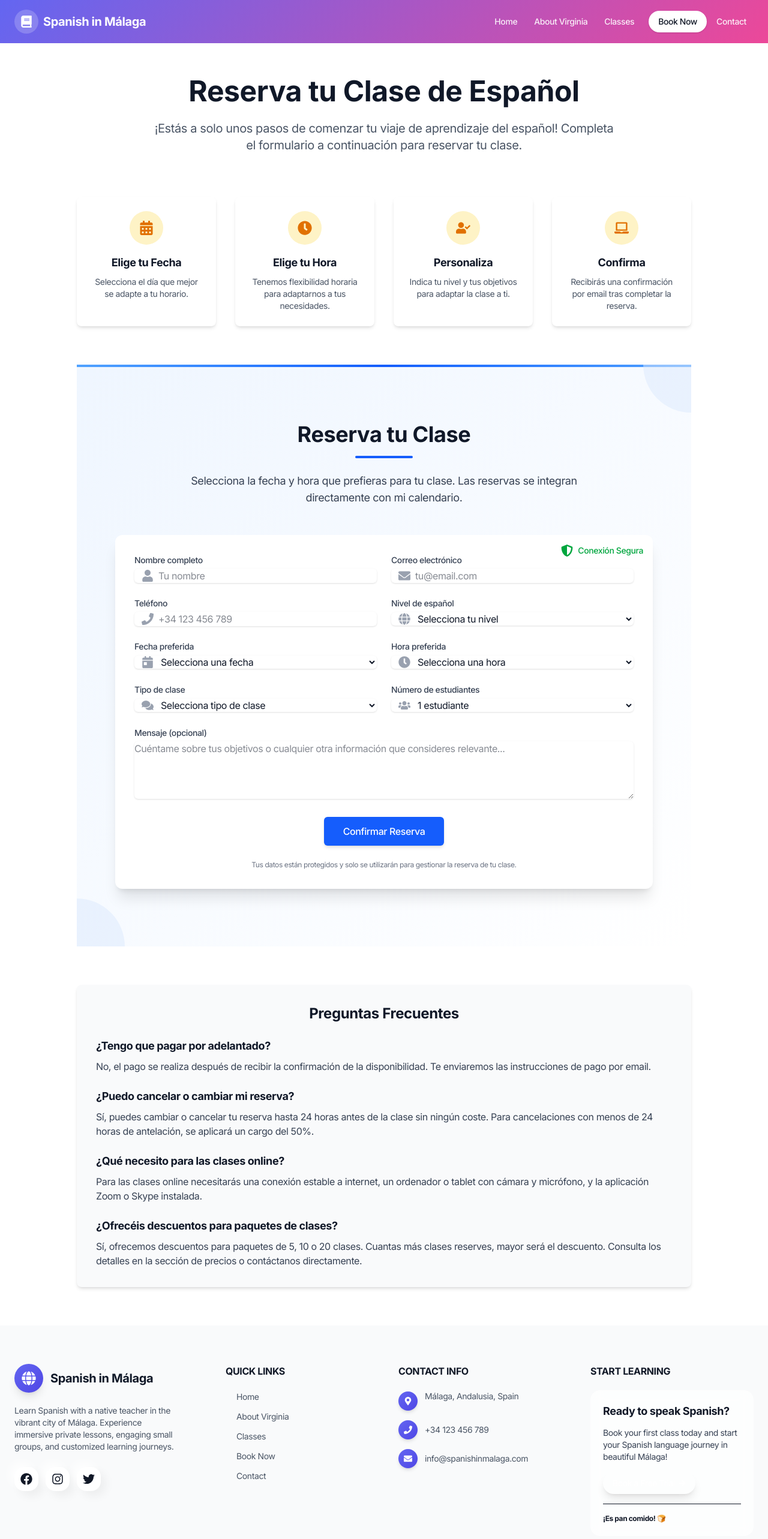
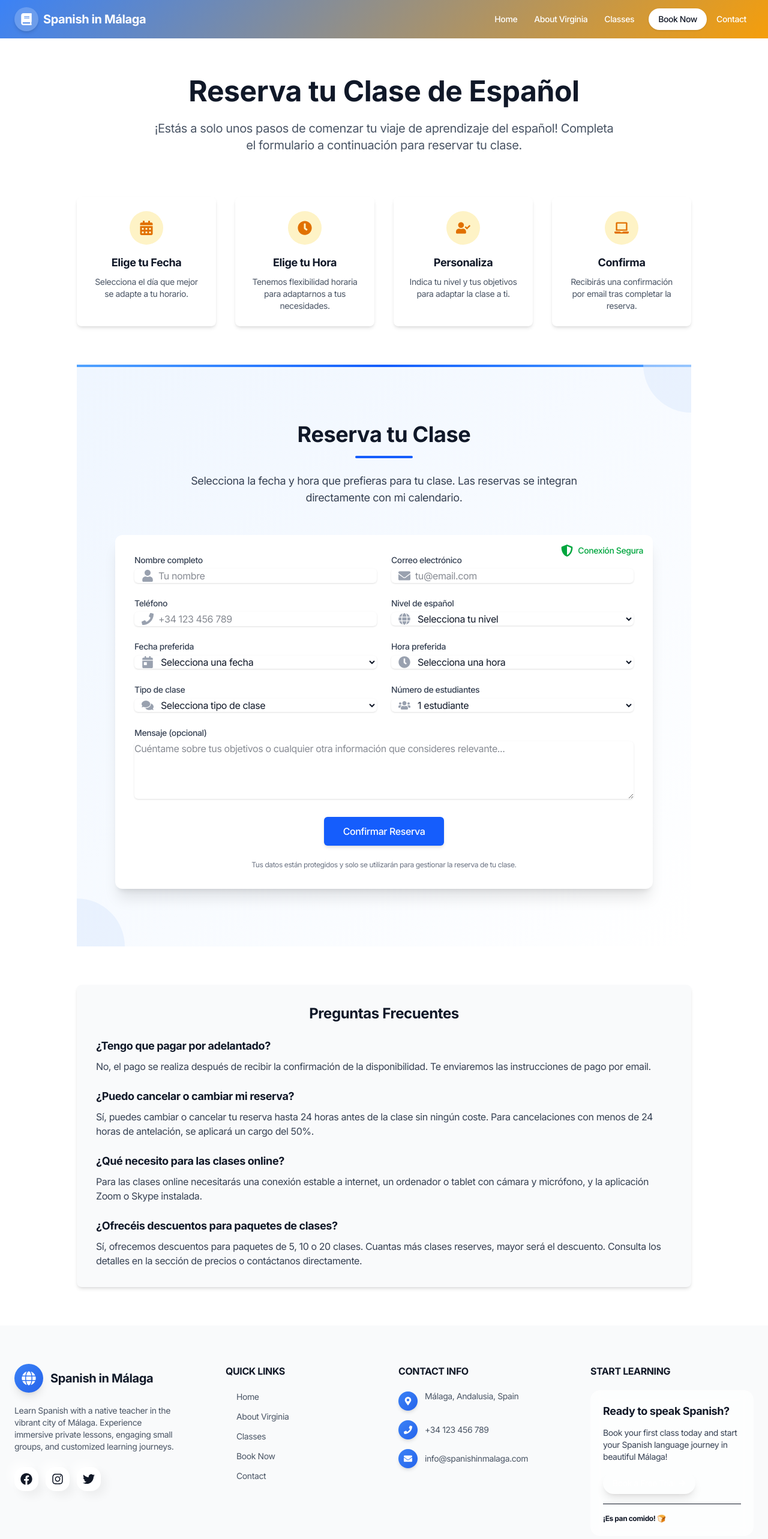
Before and after one commit to alejandroramirezj/spanish-classes-malaga, a Next.js app: page /booking in a window 1280 px wide. Shown: the top 2566 px of the page at 60% size. Built offline with nearby package versions, Linux system fonts and the light colour scheme.

Commit message:
Update video and colors

```diff
--- a/src/app/components/Navbar.tsx
+++ b/src/app/components/Navbar.tsx
@@ -2,7 +2,7 @@
 
 import { useState, useEffect } from 'react';
 import Link from 'next/link';
-import { FaBook, FaBars, FaTimes, FaGlobe } from 'react-icons/fa';
+import { FaBook, FaBars, FaTimes, FaGlobe, FaChevronDown } from 'react-icons/fa';
 import { motion, AnimatePresence } from 'framer-motion';
 
 // Spanish expressions for the navbar tooltip
@@ -29,14 +29,21 @@ const Navbar = () => {
   const [isScrolled, setIsScrolled] = useState(false);
   const [showTooltip, setShowTooltip] = useState(false);
   const [currentExpression, setCurrentExpression] = useState(0);
+  const [scrollProgress, setScrollProgress] = useState(0);
 
   useEffect(() => {
     const handleScroll = () => {
+      // Detectar si se ha hecho scroll más allá de 20px
       if (window.scrollY > 20) {
         setIsScrolled(true);
       } else {
         setIsScrolled(false);
       }
+
+      // Calcular la progresión del scroll para una transición más suave
+      const scrollThreshold = 80; // umbral para completar la transición
+      const progress = Math.min(1, window.scrollY / scrollThreshold);
+      setScrollProgress(progress);
     };
 
     window.addEventListener('scroll', handleScroll);
@@ -60,31 +67,54 @@ const Navbar = () => {
     setIsOpen(!isOpen);
   };
 
+  // Calcular estilos dinámicos basados en el scroll
+  const navHeight = 64 + (scrollProgress * -8); // Altura inicial 64px, hasta 56px
+  const bgOpacity = 0.8 + (scrollProgress * 0.2); // Opacidad de 0.8 a 1
+  const shadowOpacity = scrollProgress * 0.2; // Sombra de 0 a 0.2
+
   return (
-    <nav className={`fixed w-full z-50 transition-all duration-300 ${
-      isScrolled
-        ? 'glassmorphism bg-white/80 dark:glassmorphism-dark dark:bg-surface/80 shadow-md py-2'
-        : 'gradient-mixed py-4'
-    } backdrop-blur-md`}>
-      <div className="container mx-auto px-4 md:px-6">
-        <div className="flex justify-between items-center">
+    <nav
+      className={`fixed w-full z-50 transition-all duration-500 ${
+        isScrolled
+          ? 'glassmorphism dark:glassmorphism-dark shadow-lg py-2'
+          : 'py-4'
+      } backdrop-blur-md`}
+      style={{
+        background: isScrolled
+          ? `rgba(255, 255, 255, ${bgOpacity})`
+          : 'linear-gradient(135deg, var(--primary), var(--accent))',
+        boxShadow: isScrolled ? `0 4px 20px rgba(0, 0, 0, ${shadowOpacity})` : 'none',
+        height: `${navHeight}px`,
+      }}
+    >
+      <div className="container mx-auto px-4 md:px-6 h-full">
+        <div className="flex justify-between items-center h-full">
           <Link href="/"
-            className="flex items-center space-x-2 group"
+            className="flex items-center space-x-2 group relative"
             onMouseEnter={() => setShowTooltip(true)}
             onMouseLeave={() => setShowTooltip(false)}
           >
             <div className={`flex items-center justify-center h-10 w-10 rounded-full ${
               isScrolled
-              ? 'bg-primary/10 text-primary'
-              : 'bg-white/20 text-white'
-            } transition-all duration-200 group-hover:scale-110`}>
+              ? 'bg-primary/10 text-primary shadow-inner'
+              : 'bg-white/20 text-white shadow-md'
+            } transition-all duration-300 group-hover:scale-110 group-hover:rotate-3`}>
               <FaBook className="h-5 w-5" />
             </div>
             <span className={`text-xl font-bold ${
               isScrolled ? 'text-primary' : 'text-white'
-            }`}>
+            } transition-all duration-300`}>
               Spanish in Málaga
             </span>
+
+            <motion.div
+              animate={{ y: showTooltip ? 0 : -5, opacity: showTooltip ? 1 : 0 }}
+              className={`absolute -top-1 right-0 transform -translate-y-full ${
+                isScrolled ? 'text-primary' : 'text-white'
+              } opacity-60`}
+            >
+              <FaChevronDown className="w-3 h-3 animate-bounce" />
+            </motion.div>
 
             <AnimatePresence>
               {showTooltip && (
@@ -93,7 +123,7 @@ const Navbar = () => {
                   animate={{ opacity: 1, y: 0, scale: 1 }}
                   exit={{ opacity: 0, y: 10, scale: 0.95 }}
                   transition={{ duration: 0.2 }}
-                  className="absolute top-full left-0 mt-2 p-3 glassmorphism dark:glassmorphism-dark rounded-xl shadow-lg text-sm max-w-xs z-50"
+                  className="absolute top-full left-0 mt-2 p-3 glassmorphism dark:glassmorphism-dark rounded-xl shadow-lg text-sm max-w-xs z-50 border border-accent/10"
                 >
                   <div className="flex items-start space-x-2">
                     <div className="bg-accent/10 text-accent dark:bg-accent/20 dark:text-accent-light p-2 rounded-full">
@@ -105,9 +135,13 @@ const Navbar = () => {
                       <p className="text-gray-700 dark:text-gray-300 text-xs">Means: {spanishExpressions[currentExpression].meaning}</p>
                       <div className="flex space-x-1 mt-1.5">
                         {spanishExpressions.map((_, index) => (
-                          <div
+                          <motion.div
                             key={index}
-                            className={`h-1 rounded-full ${currentExpression === index ? 'w-4 bg-accent' : 'w-2 bg-gray-light'}`}
+                            animate={{
+                              width: currentExpression === index ? 16 : 8,
+                              backgroundColor: currentExpression === index ? 'var(--accent)' : 'var(--gray-light)'
+                            }}
+                            className={`h-1 rounded-full`}
                           />
                         ))}
                       </div>
@@ -120,23 +154,23 @@ const Navbar = () => {
 
           {/* Desktop Menu */}
           <div className="hidden md:flex items-center space-x-1">
-            <Link href="/" className={`px-3 py-2 rounded-full text-sm font-medium ${isScrolled ? 'text-gray-dark hover:text-primary hover:bg-primary/5' : 'text-white/90 hover:text-white hover:bg-white/10'} transition-all`}>
+            <Link href="/" className={`px-3 py-2 rounded-full text-sm font-medium ${isScrolled ? 'text-gray-dark hover:text-primary hover:bg-primary/5' : 'text-white hover:text-white hover:bg-white/10'} transition-all hover:shadow-inner transform hover:scale-105`}>
               Home
             </Link>
-            <Link href="/about" className={`px-3 py-2 rounded-full text-sm font-medium ${isScrolled ? 'text-gray-dark hover:text-primary hover:bg-primary/5' : 'text-white/90 hover:text-white hover:bg-white/10'} transition-all`}>
+            <Link href="/about" className={`px-3 py-2 rounded-full text-sm font-medium ${isScrolled ? 'text-gray-dark hover:text-primary hover:bg-primary/5' : 'text-white hover:text-white hover:bg-white/10'} transition-all hover:shadow-inner transform hover:scale-105`}>
               About Virginia
             </Link>
-            <Link href="/services" className={`px-3 py-2 rounded-full text-sm font-medium ${isScrolled ? 'text-gray-dark hover:text-primary hover:bg-primary/5' : 'text-white/90 hover:text-white hover:bg-white/10'} transition-all`}>
+            <Link href="/services" className={`px-3 py-2 rounded-full text-sm font-medium ${isScrolled ? 'text-gray-dark hover:text-primary hover:bg-primary/5' : 'text-white hover:text-white hover:bg-white/10'} transition-all hover:shadow-inner transform hover:scale-105`}>
               Classes
             </Link>
             <Link href="/booking" className={`ml-2 px-4 py-2 rounded-full text-sm font-medium ${
               isScrolled
                 ? 'bg-accent text-white hover:bg-accent-light'
                 : 'bg-white text-accent hover:bg-white/90'
-            } transition-all shadow-sm hover:shadow transform hover:scale-105`}>
+            } transition-all shadow-sm hover:shadow-md transform hover:scale-105 hover:-translate-y-0.5`}>
               Book Now
             </Link>
-            <Link href="/contact" className={`px-3 py-2 rounded-full text-sm font-medium ${isScrolled ? 'text-gray-dark hover:text-primary hover:bg-primary/5' : 'text-white/90 hover:text-white hover:bg-white/10'} transition-all`}>
+            <Link href="/contact" className={`px-3 py-2 rounded-full text-sm font-medium ${isScrolled ? 'text-gray-dark hover:text-primary hover:bg-primary/5' : 'text-white hover:text-white hover:bg-white/10'} transition-all hover:shadow-inner transform hover:scale-105`}>
               Contact
             </Link>
           </div>
@@ -147,11 +181,16 @@ const Navbar = () => {
             className={`md:hidden p-2 rounded-full ${
               isScrolled
                 ? 'text-gray-dark hover:bg-gray-light'
-                : 'text-white hover:bg-white/10'
-            }`}
+                : 'text-white hover:bg-white/20'
+            } transition-all hover:scale-110`}
             aria-label="Toggle menu"
           >
-            {isOpen ? <FaTimes className="h-5 w-5" /> : <FaBars className="h-5 w-5" />}
+            <motion.div
+              animate={{ rotate: isOpen ? 90 : 0 }}
+              transition={{ duration: 0.2 }}
+            >
+              {isOpen ? <FaTimes className="h-5 w-5" /> : <FaBars className="h-5 w-5" />}
+            </motion.div>
           </button>
         </div>
       </div>
@@ -163,48 +202,59 @@ const Navbar = () => {
             initial={{ opacity: 0, height: 0 }}
             animate={{ opacity: 1, height: 'auto' }}
             exit={{ opacity: 0, height: 0 }}
-            className="md:hidden glassmorphism dark:glassmorphism-dark border-t border-gray-light/30 dark:border-gray-light/10"
+            transition={{ duration: 0.3, ease: "easeInOut" }}
+            className="md:hidden glassmorphism dark:glassmorphism-dark border-t border-gray-light/30 dark:border-gray-light/10 shadow-xl"
           >
             <div className="container mx-auto px-4 py-4 flex flex-col space-y-3">
               <Link
                 href="/"
-                className="px-4 py-3 rounded-lg hover:bg-primary/5 dark:hover:bg-primary/10 text-gray-900 dark:text-white font-medium"
+                className="px-4 py-3 rounded-lg hover:bg-primary/5 dark:hover:bg-primary/10 text-gray-900 dark:text-white font-medium hover:translate-x-1 transition-transform flex items-center"
                 onClick={() => setIsOpen(false)}
               >
+                <motion.span className="mr-2 text-primary" initial={{ scale: 1 }} animate={{ scale: [1, 1.2, 1] }} transition={{ duration: 0.5, repeat: Infinity, repeatDelay: 2 }}>•</motion.span>
                 Home
               </Link>
               <Link
                 href="/about"
-                className="px-4 py-3 rounded-lg hover:bg-primary/5 dark:hover:bg-primary/10 text-gray-900 dark:text-white font-medium"
+                className="px-4 py-3 rounded-lg hover:bg-primary/5 dark:hover:bg-primary/10 text-gray-900 dark:text-white font-medium hover:translate-x-1 transition-transform flex items-center"
                 onClick={() => setIsOpen(false)}
               >
+                <motion.span className="mr-2 text-primary" initial={{ scale: 1 }} animate={{ scale: [1, 1.2, 1] }} transition={{ duration: 0.5, repeat: Infinity, repeatDelay: 2, delay: 0.1 }}>•</motion.span>
                 About Virginia
               </Link>
               <Link
                 href="/services"
-                className="px-4 py-3 rounded-lg hover:bg-primary/5 dark:hover:bg-primary/10 text-gray-900 dark:text-white font-medium"
+                className="px-4 py-3 rounded-lg hover:bg-primary/5 dark:hover:bg-primary/10 text-gray-900 dark:text-white font-medium hover:translate-x-1 transition-transform flex items-center"
                 onClick={() => setIsOpen(false)}
               >
+                <motion.span className="mr-2 text-primary" initial={{ scale: 1 }} animate={{ scale: [1, 1.2, 1] }} transition={{ duration: 0.5, repeat: Infinity, repeatDelay: 2, delay: 0.2 }}>•</motion.span>
                 Classes
               </Link>
               <Link
                 href="/booking"
-                className="px-4 py-3 rounded-lg hover:bg-primary/5 dark:hover:bg-primary/10 text-gray-900 dark:text-white font-medium"
+                className="px-4 py-3 rounded-lg hover:bg-primary/5 dark:hover:bg-primary/10 text-gray-900 dark:text-white font-medium hover:translate-x-1 transition-transform flex items-center"
                 onClick={() => setIsOpen(false)}
               >
+                <motion.span className="mr-2 text-primary" initial={{ scale: 1 }} animate={{ scale: [1, 1.2, 1] }} transition={{ duration: 0.5, repeat: Infinity, repeatDelay: 2, delay: 0.3 }}>•</motion.span>
                 Book Now
               </Link>
               <Link
                 href="/contact"
-                className="px-4 py-3 rounded-lg hover:bg-primary/5 dark:hover:bg-primary/10 text-gray-900 dark:text-white font-medium"
+                className="px-4 py-3 rounded-lg hover:bg-primary/5 dark:hover:bg-primary/10 text-gray-900 dark:text-white font-medium hover:translate-x-1 transition-transform flex items-center"
                 onClick={() => setIsOpen(false)}
               >
+                <motion.span className="mr-2 text-primary" initial={{ scale: 1 }} animate={{ scale: [1, 1.2, 1] }} transition={{ duration: 0.5, repeat: Infinity, repeatDelay: 2, delay: 0.4 }}>•</motion.span>
                 Contact
               </Link>
 
-              <div className="p-4 mt-2 rounded-xl bg-gradient-to-br from-accent/10 to-primary/5 border border-accent/10 dark:from-accent/20 dark:to-primary/10 dark:border-accent/20">
-                <p className="font-bold text-accent dark:text-accent-light mb-1">
-                  ¡Me pilla el toro! 🐂
+              <motion.div
+                initial={{ opacity: 0, y: 20 }}
+                animate={{ opacity: 1, y: 0 }}
+                transition={{ delay: 0.2, duration: 0.3 }}
+                className="p-4 mt-2 rounded-xl bg-gradient-to-br from-accent/10 to-primary/5 border border-accent/10 dark:from-accent/20 dark:to-primary/10 dark:border-accent/20"
+              >
+                <p className="font-bold text-accent dark:text-accent-light mb-1 flex items-center">
+                  <span className="mr-2">🐂</span>¡Me pilla el toro!
                 </p>
                 <p className="text-gray-700 dark:text-gray-300 text-xs italic">
                   Literal: The bull is catching me!
@@ -212,7 +262,7 @@ const Navbar = () => {
                 <p className="text-gray-800 dark:text-gray-200 text-xs">
                   Means: I&apos;m running out of time!
                 </p>
-              </div>
+              </motion.div>
             </div>
           </motion.div>
         )}
--- a/src/app/globals.css
+++ b/src/app/globals.css
@@ -1,14 +1,14 @@
 @import "tailwindcss";
 
 :root {
-  /* Paleta de colores moderna y vibrante */
-  --primary: #6366F1; /* Violeta intenso */
-  --primary-light: #818CF8;
-  --primary-dark: #4F46E5;
+  /* Paleta de colores con azul y naranja/amarillo */
+  --primary: #3B82F6; /* Azul */
+  --primary-light: #60A5FA;
+  --primary-dark: #2563EB;
 
-  --accent: #EC4899; /* Rosa vibrante */
-  --accent-light: #F472B6;
-  --accent-dark: #DB2777;
+  --accent: #F59E0B; /* Naranja/Amarillo */
+  --accent-light: #FBBF24;
+  --accent-dark: #D97706;
 
   --success: #10B981; /* Verde esmeralda */
   --danger: #EF4444; /* Rojo intenso */
@@ -100,7 +100,7 @@ body {
   border-radius: 9999px;
   font-weight: 500;
   padding: 0.75rem 1.5rem;
-  box-shadow: 0 10px 25px -5px rgba(99, 102, 241, 0.5);
+  box-shadow: 0 10px 25px -5px rgba(59, 130, 246, 0.5);
   transition: all 0.15s ease;
   border: none;
 }
@@ -108,7 +108,7 @@ body {
 .btn-primary:hover {
   background-color: var(--primary-light);
   transform: translateY(-2px);
-  box-shadow: 0 15px 30px -5px rgba(99, 102, 241, 0.6);
+  box-shadow: 0 15px 30px -5px rgba(59, 130, 246, 0.6);
 }
 
 .btn-accent {
@@ -117,7 +117,7 @@ body {
   border-radius: 9999px;
   font-weight: 500;
   padding: 0.75rem 1.5rem;
-  box-shadow: 0 10px 25px -5px rgba(236, 72, 153, 0.5);
+  box-shadow: 0 10px 25px -5px rgba(245, 158, 11, 0.5);
   transition: all 0.15s ease;
   border: none;
 }
@@ -125,7 +125,7 @@ body {
 .btn-accent:hover {
   background-color: var(--accent-light);
   transform: translateY(-2px);
-  box-shadow: 0 15px 30px -5px rgba(236, 72, 153, 0.6);
+  box-shadow: 0 15px 30px -5px rgba(245, 158, 11, 0.6);
 }
 
 .btn-secondary {
```
Also changed, not shown: src/app/components/Hero.tsx (+171 -31 lines), 1 other file (tests, documents, lock files or other folders).
